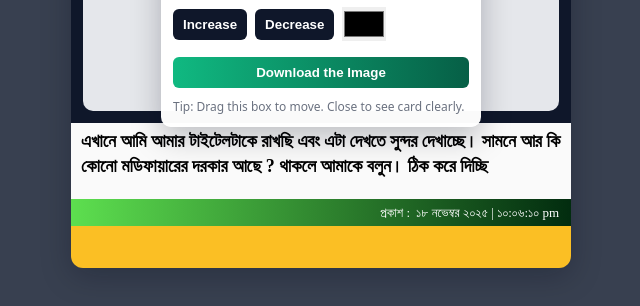
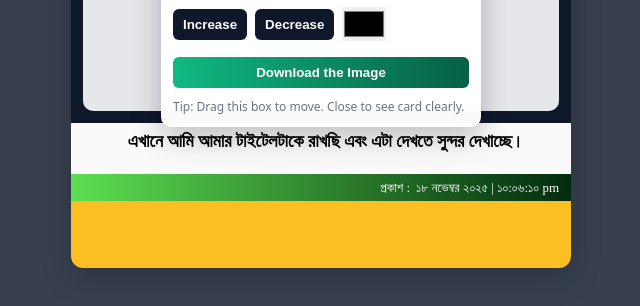
Before and after one commit to faruk35/TiTas-Sangbad, a plain HTML site: page index.html in a window 1280 px wide. Shown: the part 382-688 px from the top of the page, without its empty margins (319-959 px from the left). Drawn offline with Linux system fonts and the light colour scheme; a web font is replaced by a local one.

Commit message:
text align center

```diff
--- a/index.html
+++ b/index.html
@@ -36,7 +36,7 @@
       <!-- Text container -->
       <div class="text-container">
         <h1 class="title" id="cardTitle">
-          এখানে আমি আমার টাইটেলটাকে রাখছি এবং এটা দেখতে সুন্দর দেখাচ্ছে। সামনে আর কি কোনো মডিফায়ারের দরকার আছে ? থাকলে আমাকে বলুন। ঠিক করে দিচ্ছি
+          এখানে আমি আমার টাইটেলটাকে রাখছি এবং এটা দেখতে সুন্দর দেখাচ্ছে।
         </h1>
       </div>
 
--- a/style.css
+++ b/style.css
@@ -118,6 +118,7 @@ body {
   padding-bottom: 20px;
   max-height: 160px;
   overflow: hidden;
+  text-align: center;
 }
 .text-container .title {
   font-size: 18px;
```
